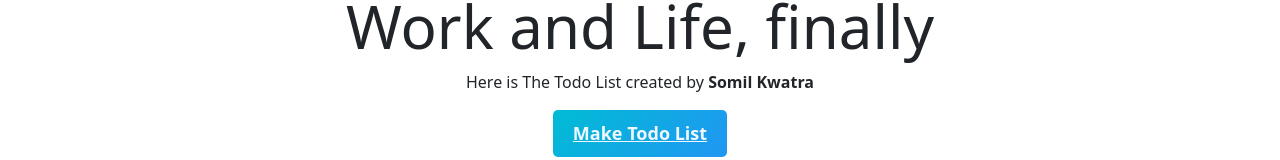
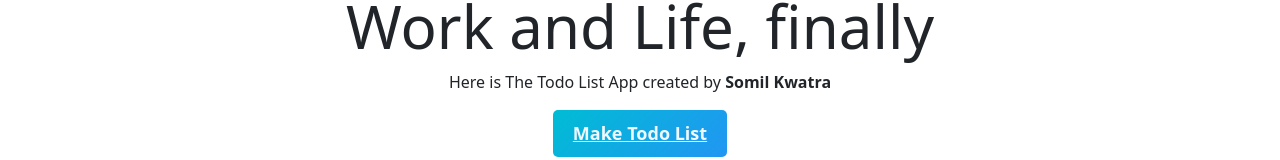
Before and after one commit to somilkwatra/Todo-MERN-React, a React (Create React App) app in the folder frontend/: page / in a window 1280 px wide. Shown: the part 350-510 px from the top of the page. Built offline with nearby package versions, Linux system fonts and the light colour scheme.

Commit message:
Home.jsx

```diff
--- a/frontend/src/components/home/Home.jsx
+++ b/frontend/src/components/home/Home.jsx
@@ -11,7 +11,7 @@ const Home = () => {
         {/* Heading */}
         <h1 className='text-center'>Organize your <br />Work and Life, finally</h1>
         {/* Subheading */}
-        <p>Here is The Todo List created by <b>Somil Kwatra</b></p>
+        <p>Here is The Todo List App created by <b>Somil Kwatra</b></p>
         {/* Button to make a Todo List */}
         {/* Use Link component to navigate to the signup page */}
         <Link to="/signup" className='home-btn'>Make Todo List</Link>
```
